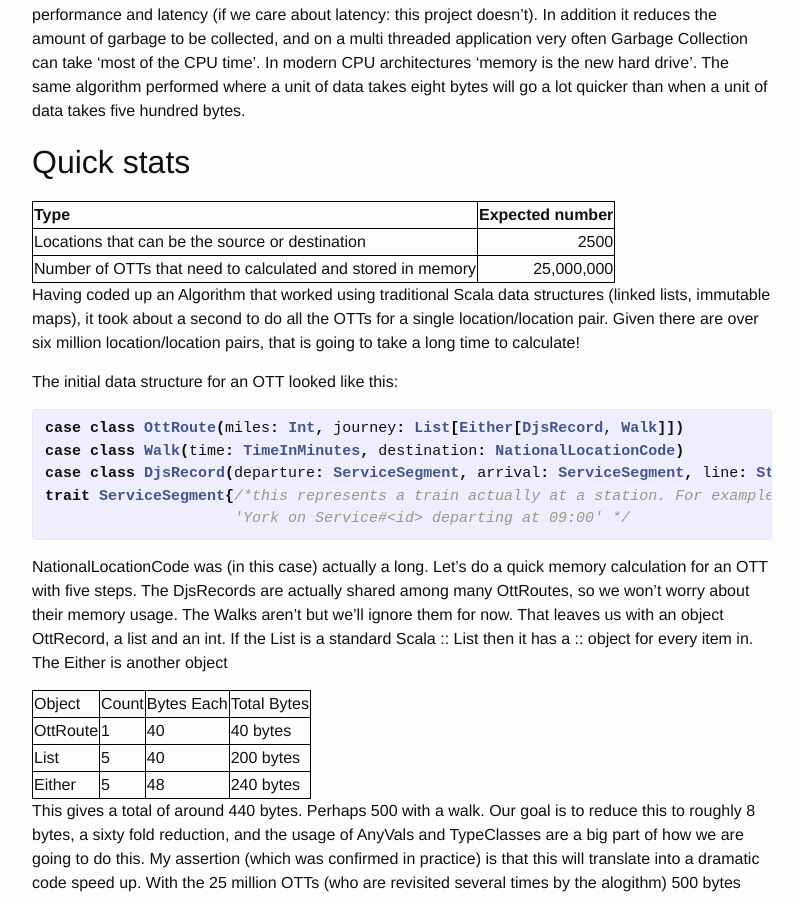
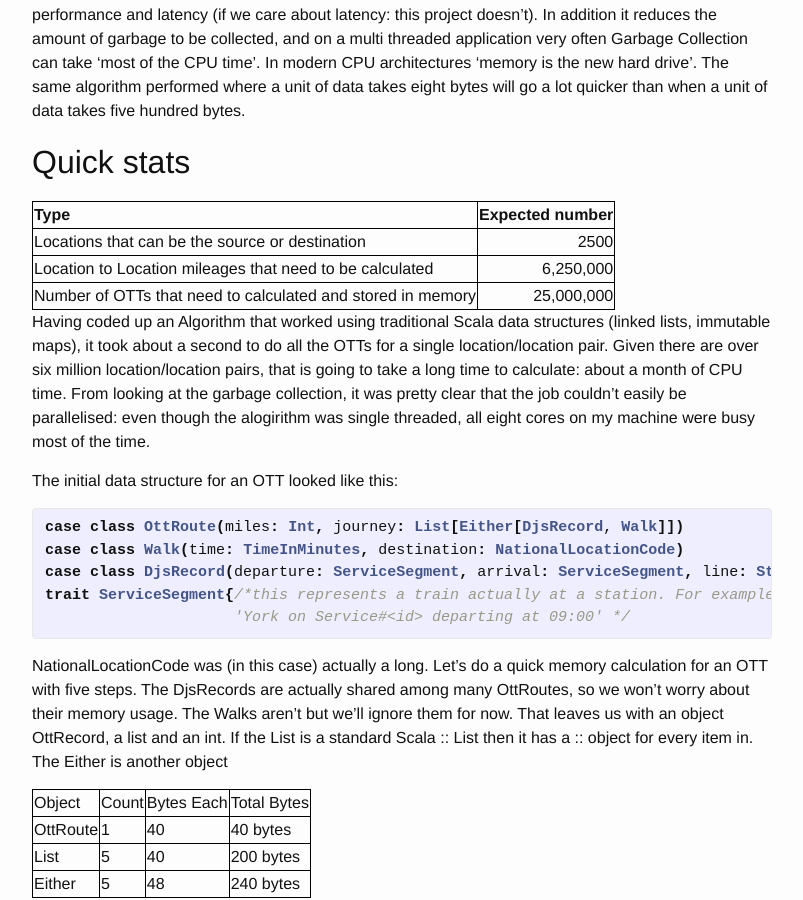
Before and after one commit to phil-rice/Phils-Blog, a Jekyll site: the page built from _posts/2015-11-10-The-Use-Of-Scala-AnyVals-In-High-Performance-Code.markdown, in a window 1280 px wide and 900 px high, scrolled down 494 px. Shown: the whole window, without its empty margins (238-1041 px from the left). Built offline with Jekyll 4.4.1, drawn with Linux system fonts in a browser that asks for light colours; some of the changed text lies outside the part shown.

Commit message:
AnyVal edits

```diff
--- a/_posts/2015-11-10-The-Use-Of-Scala-AnyVals-In-High-Performance-Code.markdown
+++ b/_posts/2015-11-10-The-Use-Of-Scala-AnyVals-In-High-Performance-Code.markdown
@@ -19,11 +19,12 @@
 |Type|Expected number|
 |:--- |---:|
 |Locations that can be the source or destination| 2500|
+|Location to Location mileages that need to be calculated| 6,250,000|
 |Number of OTTs that need to calculated and stored in memory|25,000,000|
 
 Having coded up an Algorithm that worked using traditional Scala data structures (linked lists, immutable maps), it took about a second to do all the OTTs for a single location/location pair.
-Given there are over six million location/location pairs, that is going to take a long time to calculate!
-
+Given there are over six million location/location pairs, that is going to take a long time to calculate: about a month of CPU time. From looking at the garbage collection, it was pretty clear
+that the job couldn't easily be parallelised: even though the alogirithm was single threaded, all eight cores on my machine were busy most of the time.
 
 The initial data structure for an OTT looked like this:
 
@@ -245,7 +246,6 @@
 Another limitation is that AnyVals don't play well with inheritance. Don't try for code reuse through inheritance with them: it doesn't work. Scala has plenty of tools to deal with this though, so
 I didn't find it a problem even with the TimeInMinutes, TimeInHalfMinutes, TimeInSeconds which could easily of been in an inheritance hierarchy.
 
-
 #Big Wins from AnyVals
 For me the biggest win was 'when things went wrong'. The AnyVal has a toString method that allows the compressed data inside it to be displayed. For TimeInHalfMinutes this
 was very helpful as "09:30" is much easier to understand than 1140. With the OttAsLong that was absolutely invaluable.
@@ -255,5 +255,11 @@
 levels at having them 'protected' by being wrapped in a AnyVal was high. On at least three or four occasions I had the compiler save me from what could of been a very difficult to track
 down bug. Perhaps all of these as Type Classes would of been possible but the wiring code would (I think) of not been worth the win.
 
+#Performance Results
+The combination of this and a few similar pieces of works took the time to do a 'from/to' calculation from about a second to 40 microseconds. A very significant saving: far more than the memory saving
+would imply. A large part of that is the reduced need for garbage collection.  The original Batch Job was estimated to take about a month of CPU time (for obvious reasons I never ran it) with these
+improvements that time was reduced to about 300 seconds. Even more importantly it became possible to parallelise it (a bit: there is still a lot of garbage collection going on) making the final time
+somewhere around 90s on an eight core machine.
+
 #Summary
 AnyVals in some ways give you some of the major wins of Type Classes (The flyweight pattern) without any plumbing issues. They give Type Safety in a really good way without any damage to the code base.
```
